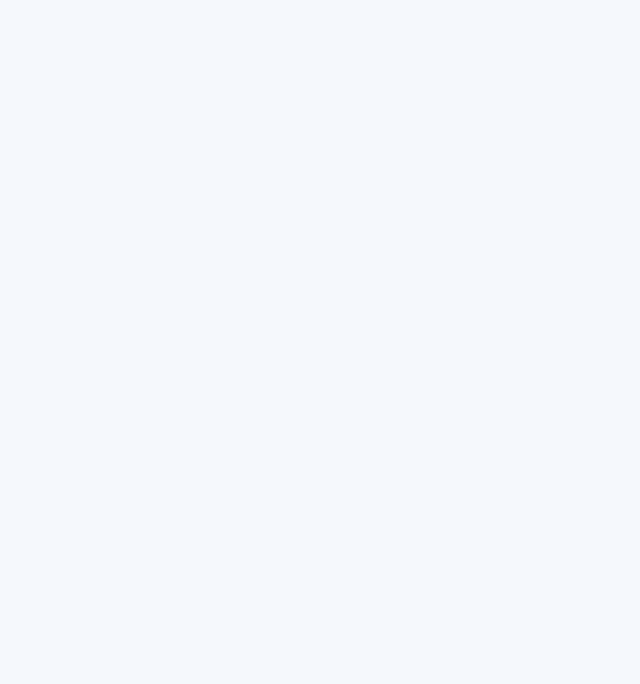
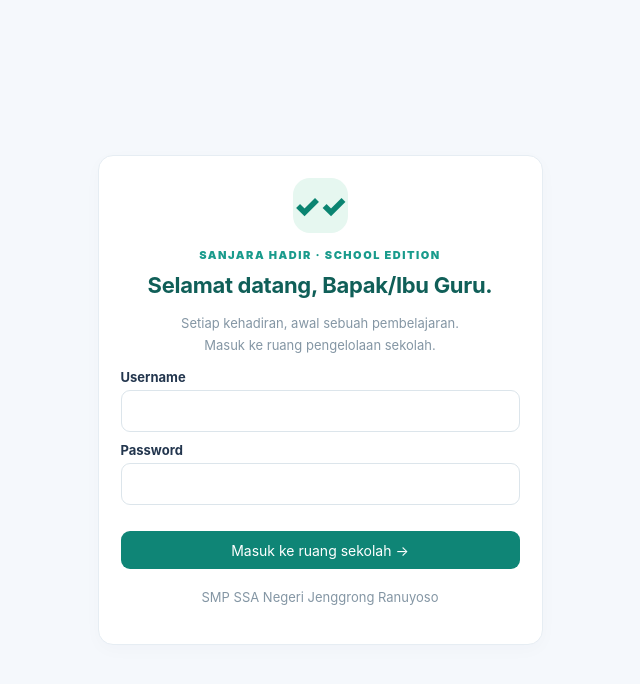
Before and after one commit to smpssanegerijenggrong-cmyk/absensi, a Flask app: page /login in a window 1280 px wide. Before the commit the part shown is empty. Shown: the top 684 px of the page, without its empty margins (320-960 px from the left). Run offline with Flask 3, Linux system fonts and the light colour scheme.

Commit message:
feat(ui): adapt SANJARA HADIR login page

```diff
--- a/templates/login.html
+++ b/templates/login.html
@@ -1 +1,16 @@
-{% extends "base.html" %}{% block title %}Login · SANJARA{% endblock %}{% block body %}<div class="card" style="max-width:430px;margin:60px auto"><h1 class="title">Masuk sebagai Admin</h1><p class="muted">Akses petugas sekolah untuk pencatatan QR, data siswa, dan laporan.</p><form method="post"><input type="hidden" name="_csrf" value="{{ csrf }}"><label>Username</label><input name="username" autocomplete="username" required><label>Password</label><input name="password" type="password" autocomplete="current-password" required><div class="actions"><button type="submit" style="width:100%">Masuk ke Dashboard</button></div></form></div>{% endblock %}
+{% extends "base.html" %}
+{% block title %}Masuk · SANJARA HADIR{% endblock %}
+{% block login_body %}
+<div class="card" style="max-width:445px">
+  <div class="login-logo">✓✓</div>
+  <div class="eyebrow" style="text-align:center">SANJARA HADIR · SCHOOL EDITION</div>
+  <h1 class="title" style="text-align:center;margin-top:10px">Selamat datang, Bapak/Ibu Guru.</h1>
+  <p class="muted" style="text-align:center">Setiap kehadiran, awal sebuah pembelajaran.<br>Masuk ke ruang pengelolaan sekolah.</p>
+  <form method="post"><input type="hidden" name="_csrf" value="{{ csrf }}">
+    <label>Username</label><input name="username" autocomplete="username" required>
+    <label>Password</label><input name="password" type="password" autocomplete="current-password" required>
+    <div class="actions"><button type="submit" style="width:100%;margin-top:12px">Masuk ke ruang sekolah →</button></div>
+  </form>
+  <p class="muted" style="margin-top:18px;text-align:center">SMP SSA Negeri Jenggrong Ranuyoso</p>
+</div>
+{% endblock %}
```
